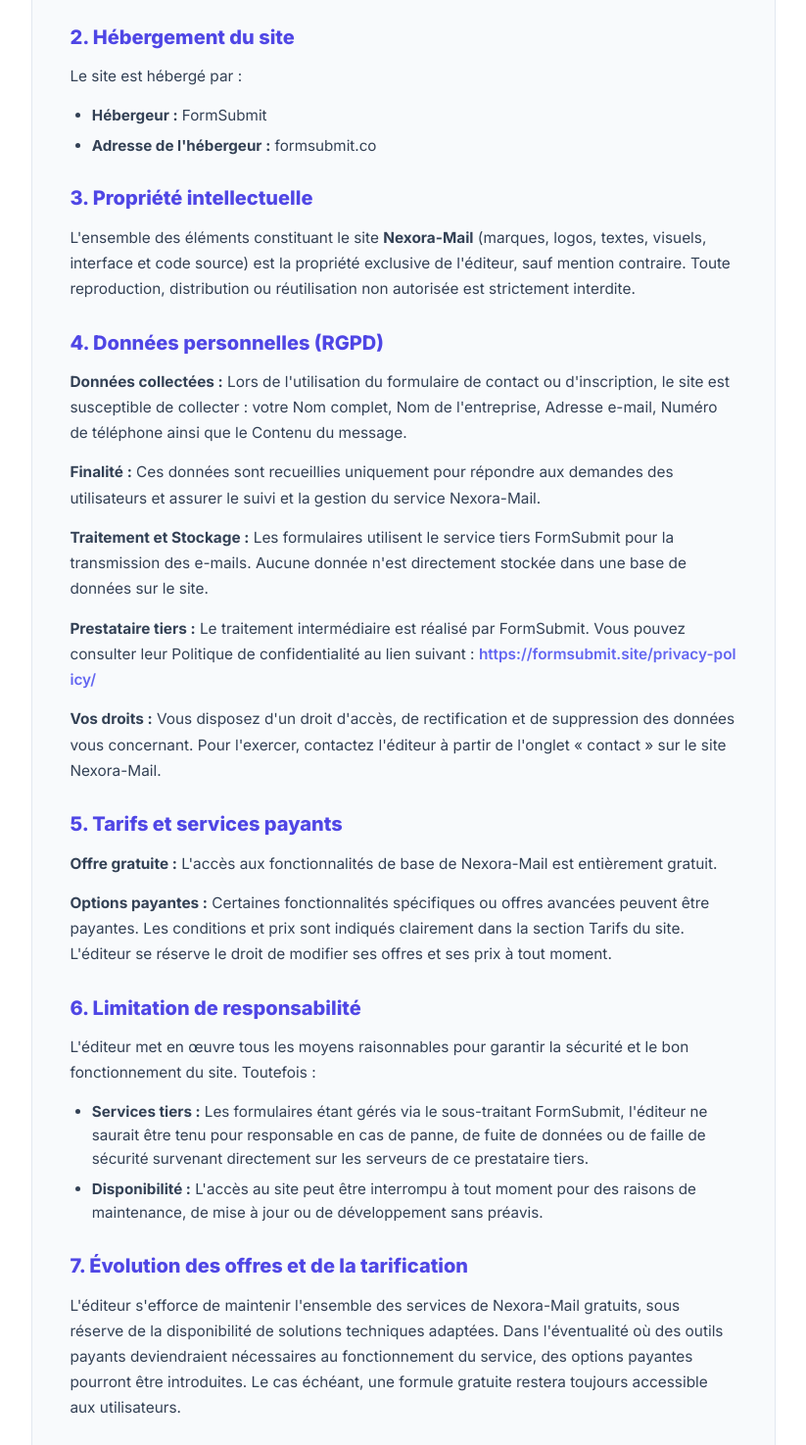
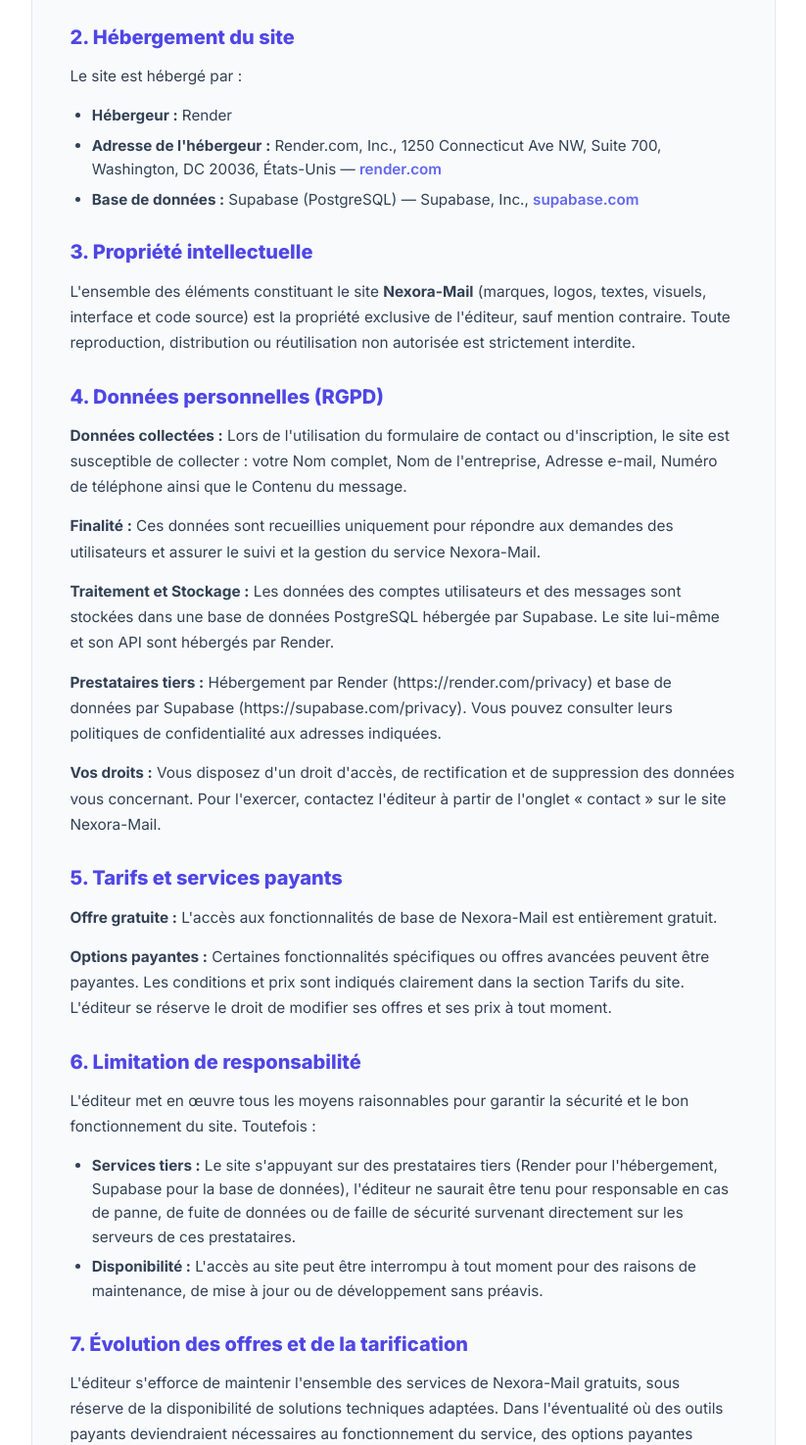
Before and after one commit to Ryzen0904/Nexora-Mail, a website: page mentions-legales.html in a window 1280 px wide. Shown: the part 574-2049 px from the top of the page at 98% size, without its empty margins (228-1051 px from the left). Drawn offline with Linux system fonts and the light colour scheme.

Commit message:
Mentions legales : hebergeur Render + base Supabase

```diff
--- a/mentions-legales.html
+++ b/mentions-legales.html
@@ -50,8 +50,9 @@
           <h2>2. Hébergement du site</h2>
           <p>Le site est hébergé par :</p>
           <ul>
-            <li><strong>Hébergeur :</strong> FormSubmit</li>
-            <li><strong>Adresse de l'hébergeur :</strong> formsubmit.co</li>
+            <li><strong>Hébergeur :</strong> Render</li>
+            <li><strong>Adresse de l'hébergeur :</strong> Render.com, Inc., 1250 Connecticut Ave NW, Suite 700, Washington, DC 20036, États-Unis — <a href="https://render.com" target="_blank" rel="noopener noreferrer">render.com</a></li>
+            <li><strong>Base de données :</strong> Supabase (PostgreSQL) — Supabase, Inc., <a href="https://supabase.com" target="_blank" rel="noopener noreferrer">supabase.com</a></li>
           </ul>
 
           <h2>3. Propriété intellectuelle</h2>
@@ -60,8 +61,8 @@
           <h2 id="rgpd">4. Données personnelles (RGPD)</h2>
           <p><strong>Données collectées :</strong> Lors de l'utilisation du formulaire de contact ou d'inscription, le site est susceptible de collecter : votre Nom complet, Nom de l'entreprise, Adresse e-mail, Numéro de téléphone ainsi que le Contenu du message.</p>
           <p><strong>Finalité :</strong> Ces données sont recueillies uniquement pour répondre aux demandes des utilisateurs et assurer le suivi et la gestion du service Nexora-Mail.</p>
-          <p><strong>Traitement et Stockage :</strong> Les formulaires utilisent le service tiers FormSubmit pour la transmission des e-mails. Aucune donnée n'est directement stockée dans une base de données sur le site.</p>
-          <p><strong>Prestataire tiers :</strong> Le traitement intermédiaire est réalisé par FormSubmit. Vous pouvez consulter leur Politique de confidentialité au lien suivant : <a href="https://formsubmit.site/privacy-policy/" target="_blank" rel="noopener noreferrer">https://formsubmit.site/privacy-policy/</a></p>
+          <p><strong>Traitement et Stockage :</strong> Les données des comptes utilisateurs et des messages sont stockées dans une base de données PostgreSQL hébergée par Supabase. Le site lui-même et son API sont hébergés par Render.</p>
+          <p><strong>Prestataires tiers :</strong> Hébergement par Render (https://render.com/privacy) et base de données par Supabase (https://supabase.com/privacy). Vous pouvez consulter leurs politiques de confidentialité aux adresses indiquées.</p>
           <p><strong>Vos droits :</strong> Vous disposez d'un droit d'accès, de rectification et de suppression des données vous concernant. Pour l'exercer, contactez l'éditeur à partir de l'onglet « contact » sur le site Nexora-Mail.</p>
 
           <h2>5. Tarifs et services payants</h2>
@@ -71,7 +72,7 @@
           <h2>6. Limitation de responsabilité</h2>
           <p>L'éditeur met en œuvre tous les moyens raisonnables pour garantir la sécurité et le bon fonctionnement du site. Toutefois :</p>
           <ul>
-            <li><strong>Services tiers :</strong> Les formulaires étant gérés via le sous-traitant FormSubmit, l'éditeur ne saurait être tenu pour responsable en cas de panne, de fuite de données ou de faille de sécurité survenant directement sur les serveurs de ce prestataire tiers.</li>
+            <li><strong>Services tiers :</strong> Le site s'appuyant sur des prestataires tiers (Render pour l'hébergement, Supabase pour la base de données), l'éditeur ne saurait être tenu pour responsable en cas de panne, de fuite de données ou de faille de sécurité survenant directement sur les serveurs de ces prestataires.</li>
             <li><strong>Disponibilité :</strong> L'accès au site peut être interrompu à tout moment pour des raisons de maintenance, de mise à jour ou de développement sans préavis.</li>
           </ul>
 
```
